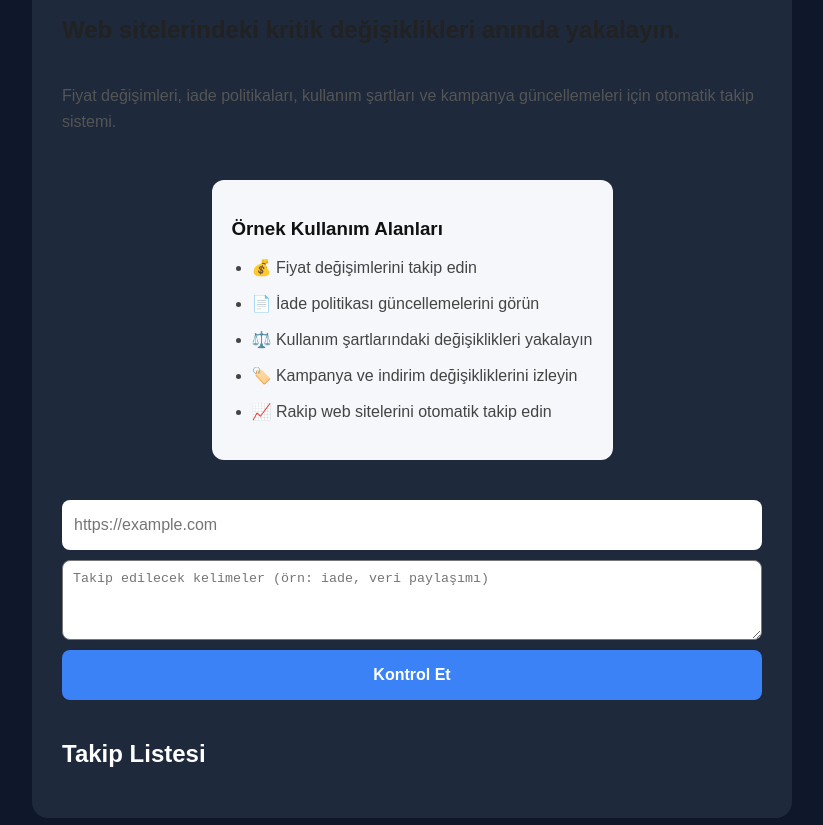
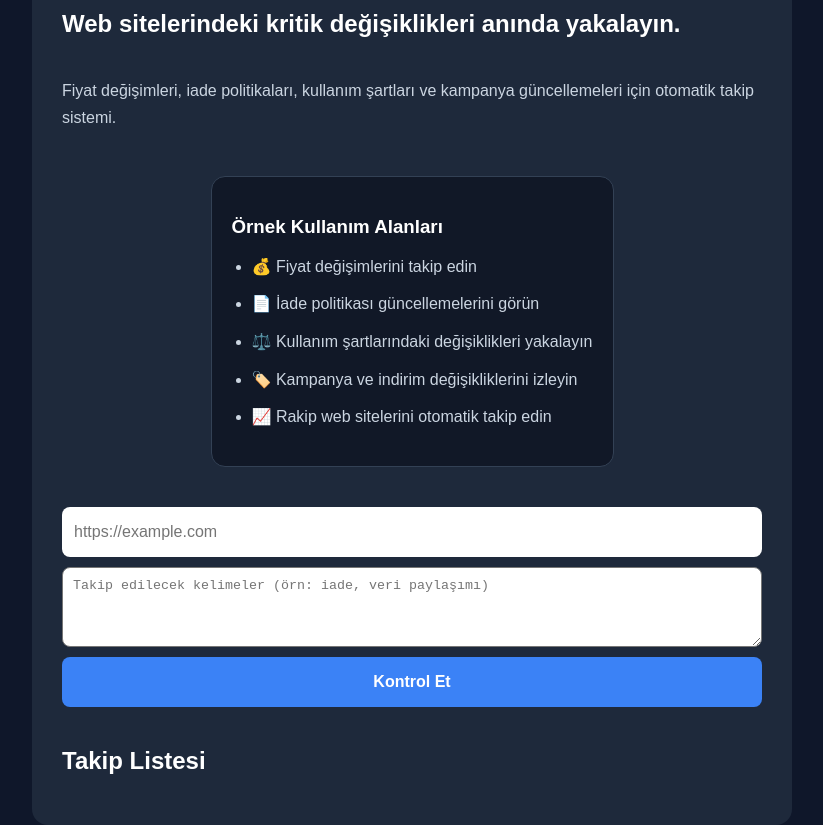
Before and after one commit to firatkayacareer/terms-radar, a website: page public/index.html in a window 1280 px wide. Shown: the part 32-857 px from the top of the page, without its empty margins (228-1051 px from the left). Drawn offline with Linux system fonts and the light colour scheme; no server answers.

Commit message:
improve landing page ui

```diff
--- a/public/style.css
+++ b/public/style.css
@@ -93,25 +93,25 @@ button{
 .subtitle {
 
     font-size: 24px;
-    font-weight: 600;
+    font-weight: 700;
     margin-top: 10px;
-    color: #222;
+    color: #ffffff;
 }
-
 .description {
 
     font-size: 16px;
-    color: #555;
+    color: #cbd5e1;
     max-width: 700px;
     margin: 15px auto;
-    line-height: 1.6;
+    line-height: 1.7;
 }
 
 .use-cases {
 
-    background: #f5f7fb;
+    background: #111827;
+    border: 1px solid #334155;
     padding: 20px;
-    border-radius: 12px;
+    border-radius: 14px;
     max-width: 700px;
     margin: 30px auto;
     text-align: left;
@@ -120,9 +120,8 @@ button{
 .use-cases h3 {
 
     margin-bottom: 15px;
-    color: #111;
+    color: #ffffff;
 }
-
 .use-cases ul {
 
     padding-left: 20px;
@@ -131,6 +130,6 @@ button{
 .use-cases li {
 
     margin-bottom: 12px;
-    color: #444;
-    line-height: 1.5;
+    color: #cbd5e1;
+    line-height: 1.6;
 }
```
